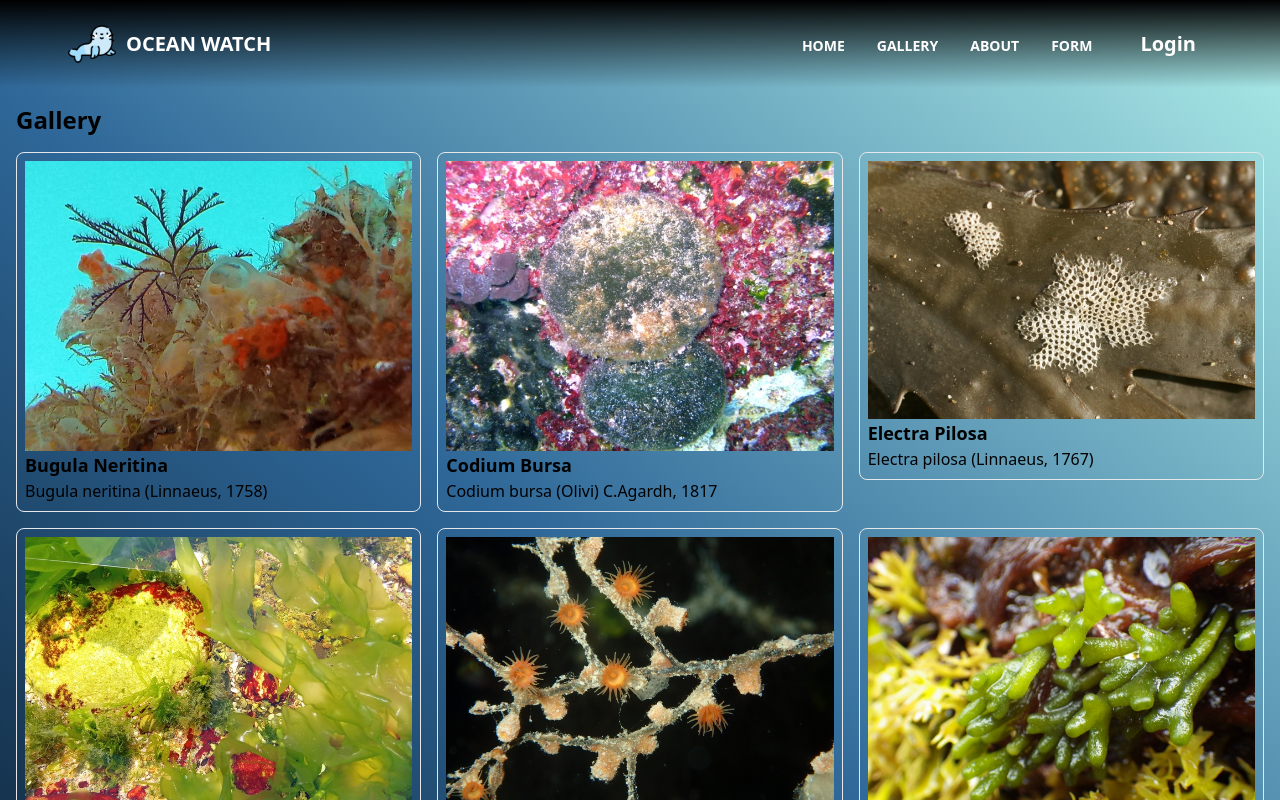
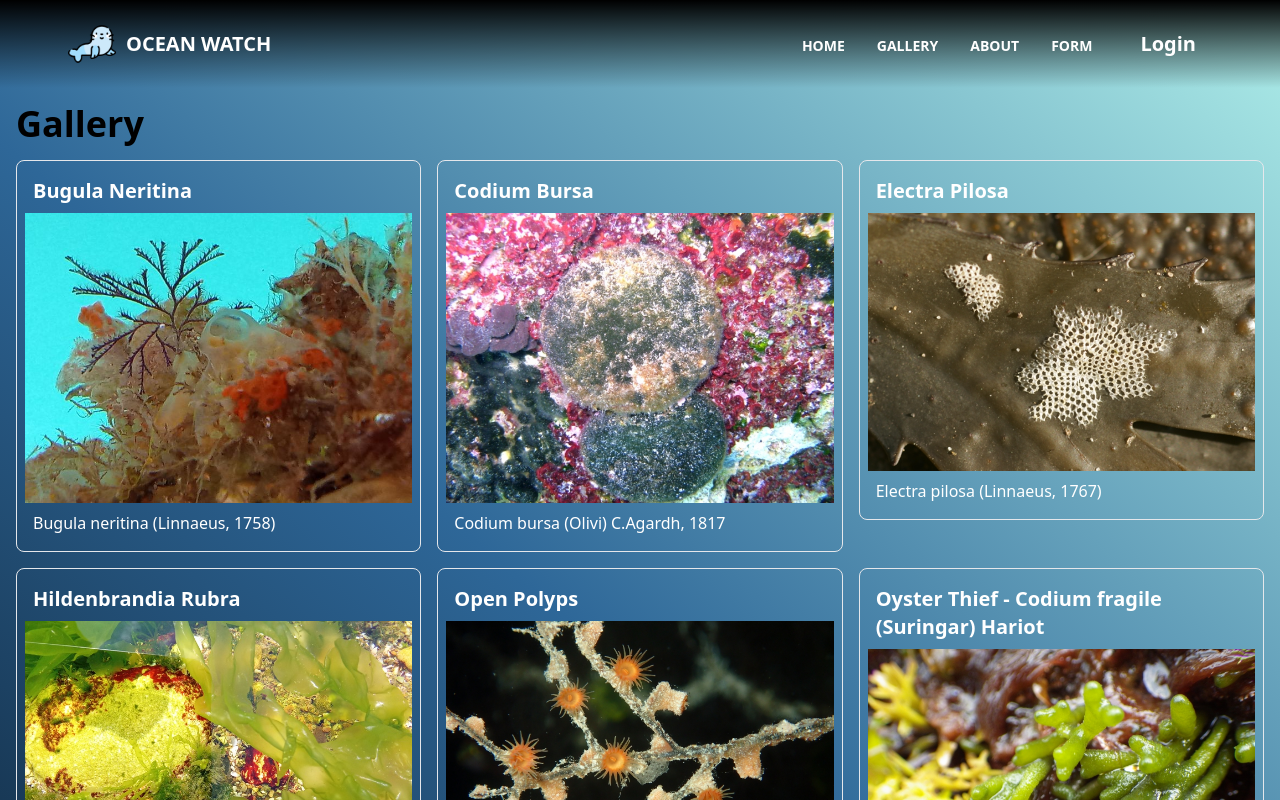
Before and after one commit to HACC2023/CodeWithAloha, a Next.js app: page /gallery in a window 1280 px wide. Shown: the top 800 px of the page. Built offline with nearby package versions, Linux system fonts and the light colour scheme.

Commit message:
Gallery formatting

```diff
--- a/app/gallery/page.tsx
+++ b/app/gallery/page.tsx
@@ -78,11 +78,15 @@ export default function GalleryPage() {
     <div className="h-fit custom-background">
       <Navbar />
       <div className="container mx-auto p-4">
-        <h1 className="text-2xl font-bold mb-4">Gallery</h1>
+        <h1 className="text-4xl font-bold mb-4">Gallery</h1>
         <div className="grid grid-cols-3 gap-4">
           {galleryItems.map((item, index) => (
             <a key={index} href={item.imageURL} target="_blank">
-              <div key={index} className="border rounded-lg p-2">
+              <div
+                key={index}
+                className="text-white border bg-white-500/75 rounded-lg p-2"
+              >
+                <h1 className="text-xl font-semibold p-2">{item.title}</h1>
                 <Image
                   src={item.imagePath}
                   height={330}
@@ -90,8 +94,7 @@ export default function GalleryPage() {
                   alt={item.title}
                   className="w-full h-auto"
                 />
-                <h2 className="text-lg font-semibold">{item.title}</h2>
-                <p>{item.description}</p>
+                <p className="p-2">{item.description}</p>
               </div>
             </a>
           ))}
```
